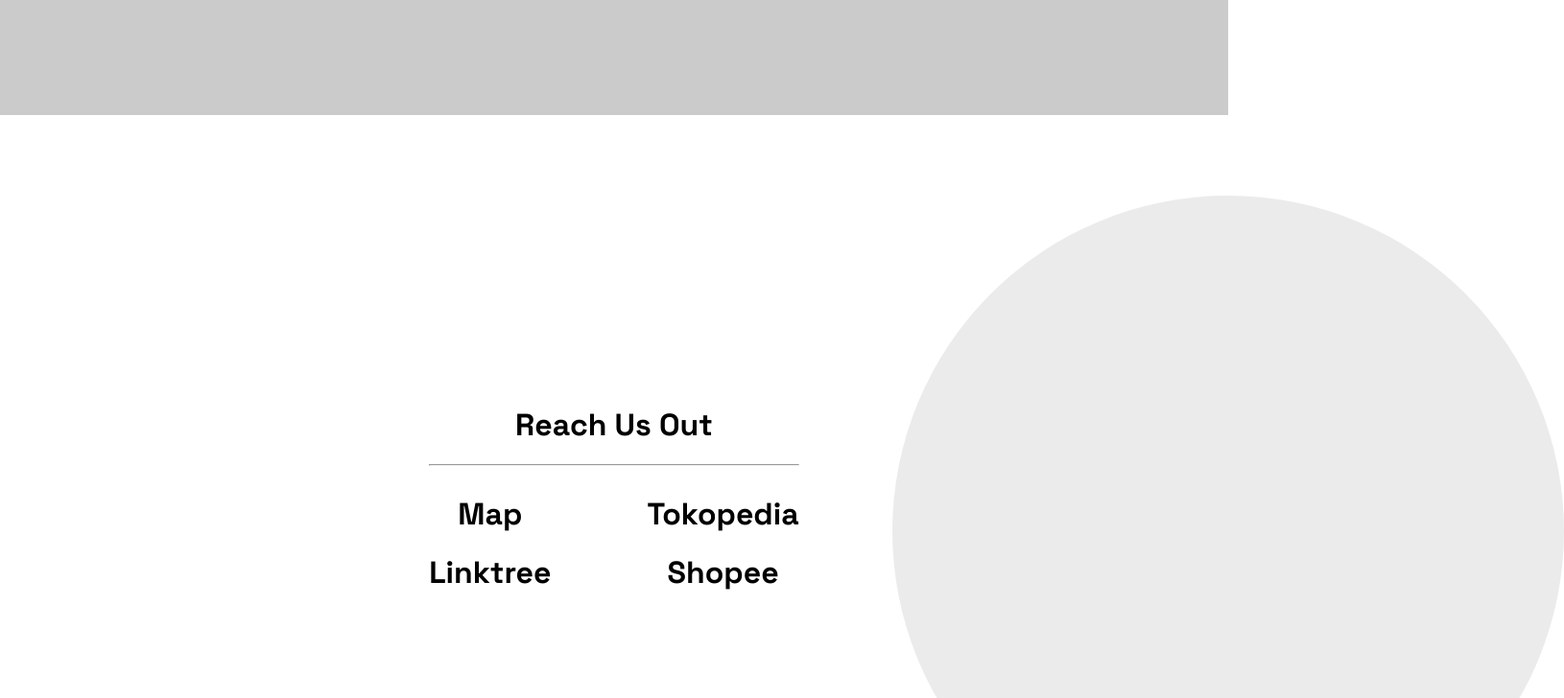
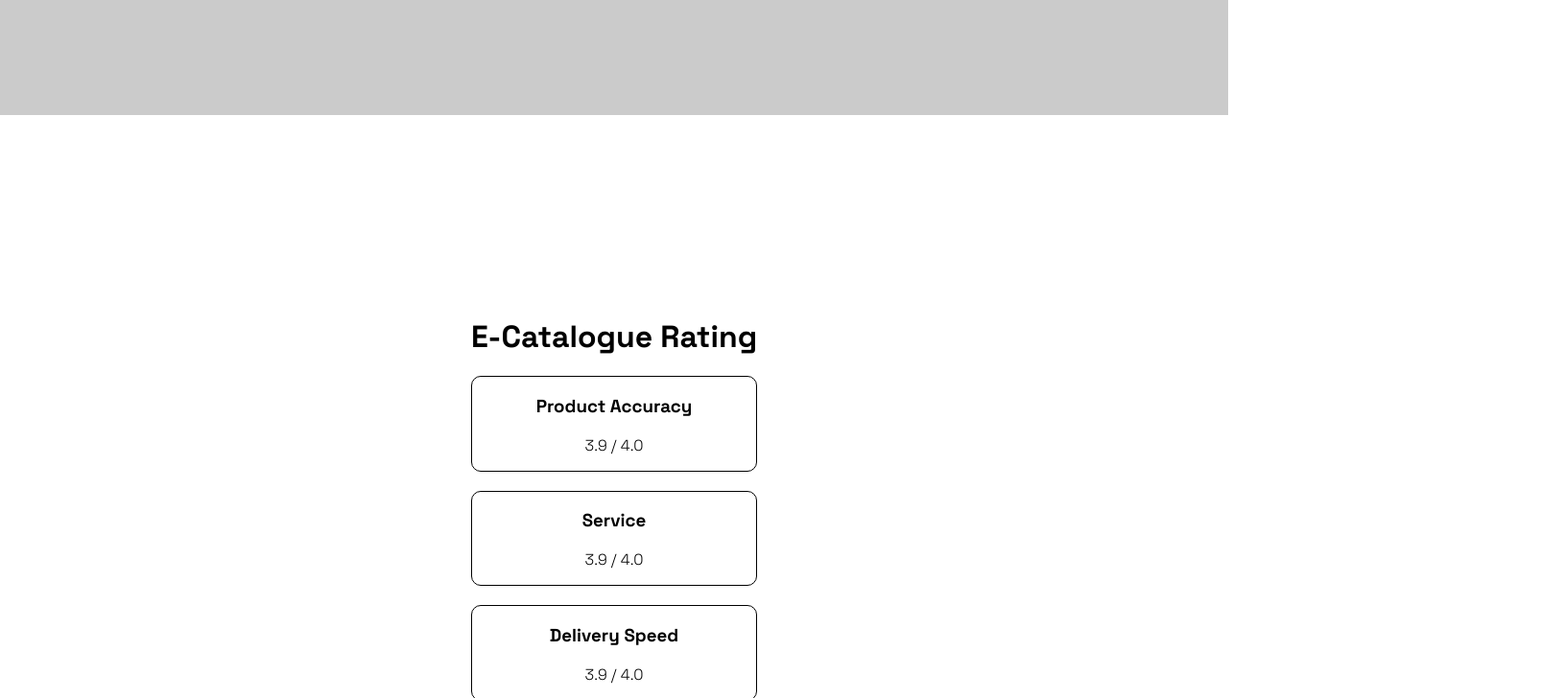
Before and after one commit to pannandayu/eura, a React (Vite) app: page / in a window 1280 px wide. Shown: the part 1480-2208 px from the top of the page at 96% size, 1630 px wide, since content can reach past the window. Built offline with nearby package versions, Linux system fonts and the light colour scheme.

Commit message:
Add rating segment and css hover color

```diff
--- a/src/component/GetInTouch.tsx
+++ b/src/component/GetInTouch.tsx
@@ -3,7 +3,7 @@
 const GetInTouch: React.FC = () => {
   return (
     <div className={styles["get-in-touch"]}>
-      <div>
+      <div style={{ zIndex: 2 }}>
         <h1 style={{ textAlign: "center" }}>Reach Us Out</h1>
         <hr />
         <div className={styles.links}>
--- a/src/component/Introduction.tsx
+++ b/src/component/Introduction.tsx
@@ -1,16 +1,24 @@
-import { useEffect, useState } from "react";
+import { useState } from "react";
 import styles from "../css/Introduction.module.css";
 import { AnimatePresence, motion } from "framer-motion";
 const Introduction: React.FC = () => {
   const [companyName, setCompanyName] = useState(true);
 
   const shortName = (
-    <motion.h1 initial={{ opacity: 0 }} animate={{ opacity: 1 }}>
+    <motion.h1
+      initial={{ opacity: 0 }}
+      animate={{ opacity: 1 }}
+      whileHover={{ color: "rgb(114, 114, 114)" }}
+    >
       Eura
     </motion.h1>
   );
   const fullName = (
-    <motion.h1 initial={{ opacity: 0 }} animate={{ opacity: 1 }}>
+    <motion.h1
+      initial={{ opacity: 0 }}
+      animate={{ opacity: 1 }}
+      whileHover={{ color: "rgb(114, 114, 114)" }}
+    >
       PT. Euraniaga Mitra Abadi
     </motion.h1>
   );
--- a/src/component/NavBar.tsx
+++ b/src/component/NavBar.tsx
@@ -4,7 +4,12 @@
   const [pixel, setPixel] = useState(0);
   const [segmentIndex, setSegmentIndex] = useState(0);
 
-  const segmentList = ["Introduction", "Vision and Mission", "Get in Touch"];
+  const segmentList = [
+    "Introduction",
+    "Vision and Mission",
+    "Rating",
+    "Get in Touch",
+  ];
 
   useEffect(() => {
     window.addEventListener("scroll", () => {
--- /dev/null
+++ b/src/component/Rating.tsx
@@ -0,0 +1,35 @@
+import styles from "../css/Rating.module.css";
+const Rating: React.FC = () => {
+  const border = { border: "1px solid black", borderRadius: "10px" };
+
+  return (
+    <div className={styles.rating}>
+      <div>
+        <h1>
+          <a
+            href="https://e-katalog.lkpp.go.id/info/penyedia/552304"
+            target="_blank"
+          >
+            E-Catalogue Rating
+          </a>
+        </h1>
+        <div className={styles["rating-box"]}>
+          <div style={border}>
+            <h3>Product Accuracy</h3>
+            <p>3.9 / 4.0</p>
+          </div>
+          <div style={border}>
+            <h3>Service</h3>
+            <p>3.9 / 4.0</p>
+          </div>
+          <div style={border}>
+            <h3>Delivery Speed</h3>
+            <p>3.9 / 4.0</p>
+          </div>
+        </div>
+      </div>
+    </div>
+  );
+};
+
+export default Rating;
--- a/src/css/GetInTouch.module.css
+++ b/src/css/GetInTouch.module.css
@@ -5,18 +5,16 @@
   flex-direction: column;
   height: 100vh;
   position: relative;
+  background: rgb(224, 224, 224);
 }
 
 .background {
   position: absolute;
-  left: 100%;
-  bottom: 2%;
   width: 700px;
   height: 700px;
-  background: rgb(189, 189, 189);
+  background: rgb(255, 255, 255);
   border-radius: 1000px;
   transform: translateX(-50%);
-  opacity: 0.3;
   z-index: 1;
 }
 
@@ -44,4 +42,6 @@
 
 .links a:hover {
   cursor: pointer;
+  color: rgb(114, 114, 114);
+  transition: 0.2s;
 }
--- a/src/css/NavBar.module.css
+++ b/src/css/NavBar.module.css
@@ -10,7 +10,8 @@
   box-sizing: border-box;
   overflow: hidden;
   padding: 5%;
-  padding-top: 2%;
+  padding-right: 6%;
+  padding-top: 2.75%;
   background-color: transparent;
 }
 
--- /dev/null
+++ b/src/css/Rating.module.css
@@ -0,0 +1,24 @@
+.rating {
+  display: flex;
+  justify-content: center;
+  align-items: center;
+  flex-direction: column;
+  height: 100vh;
+}
+
+.rating a {
+  text-decoration: none;
+  color: black;
+}
+
+.rating a:hover {
+  cursor: pointer;
+  color: rgb(114, 114, 114);
+  transition: 0.2s;
+}
+
+.rating-box {
+  display: flex;
+  gap: 20px;
+  flex-direction: column;
+}
--- a/src/page/Home.tsx
+++ b/src/page/Home.tsx
@@ -1,5 +1,6 @@
 import GetInTouch from "../component/GetInTouch";
 import Introduction from "../component/Introduction";
+import Rating from "../component/Rating";
 import VisionMission from "../component/VisionMission";
 
 const Home: React.FC = () => {
@@ -7,6 +8,7 @@
     <div>
       <Introduction />
       <VisionMission />
+      <Rating />
       <GetInTouch />
     </div>
   );
```
